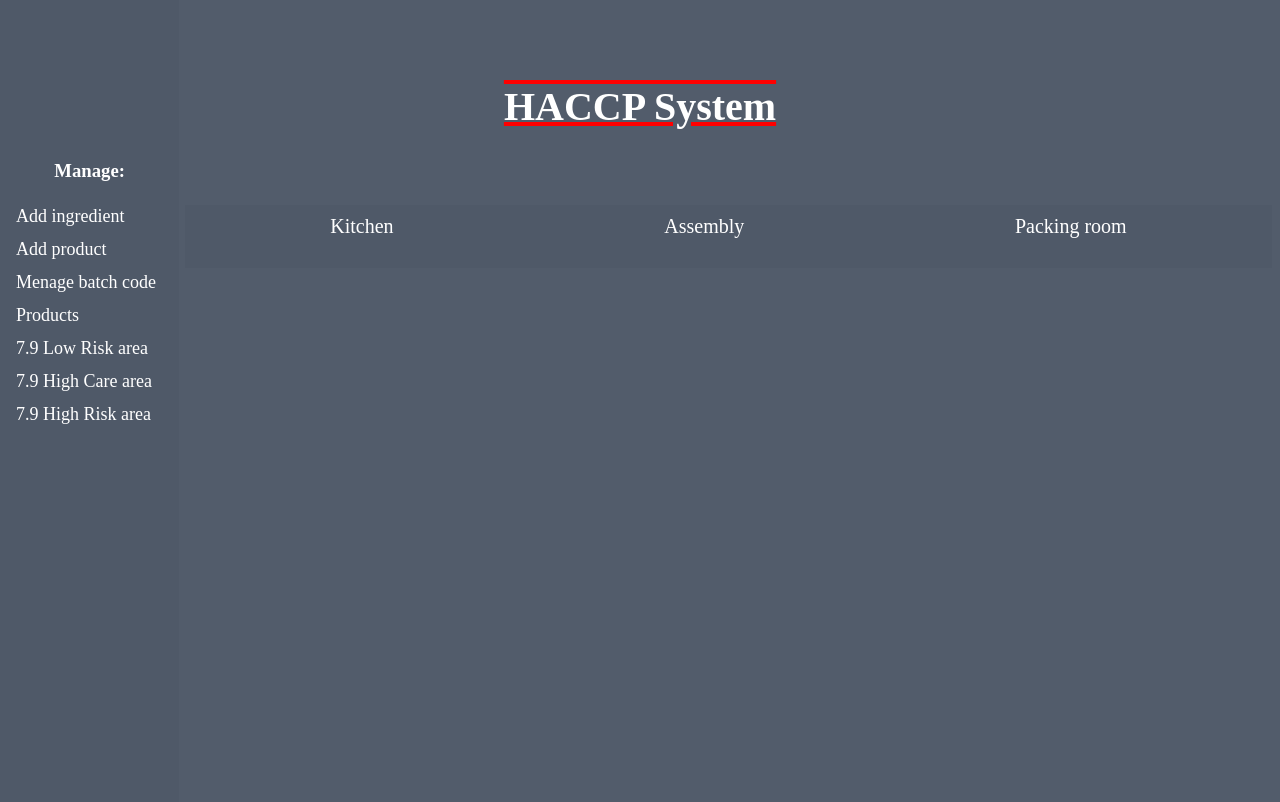
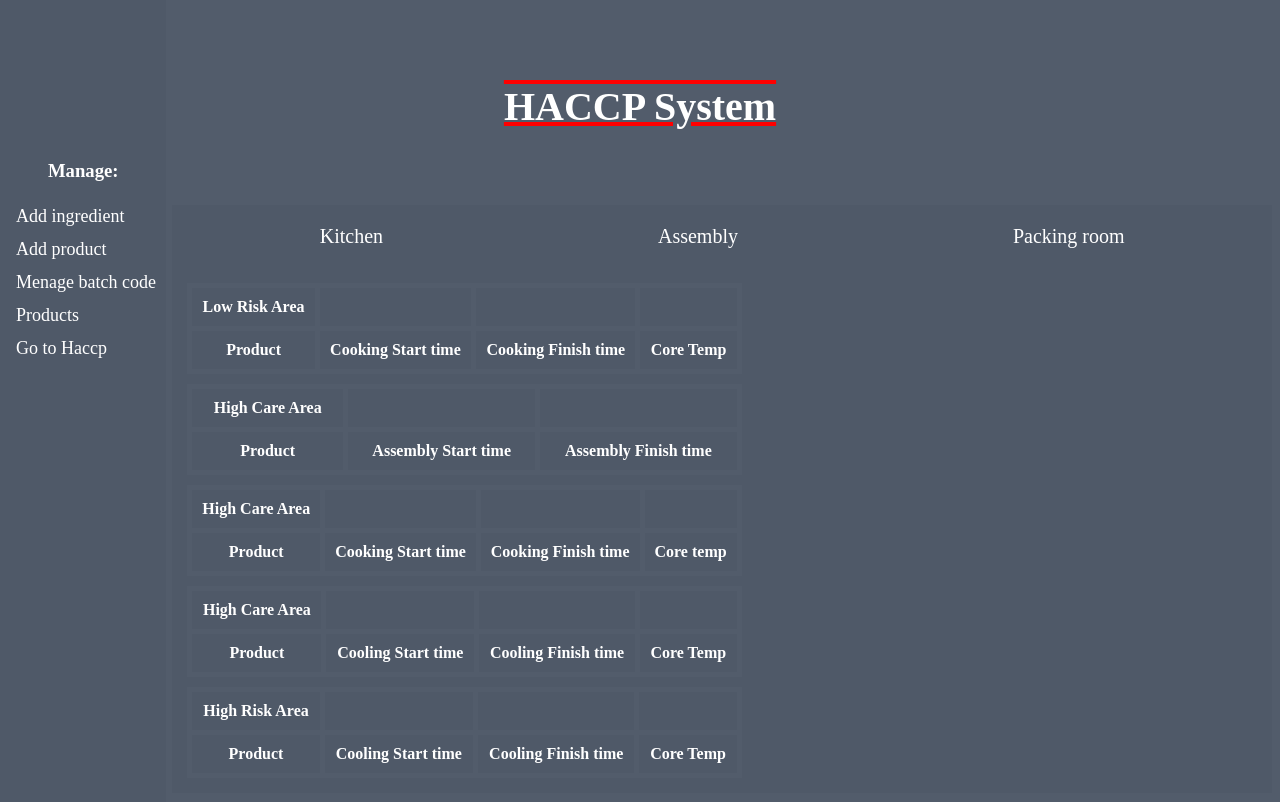
Before and after one commit to KamilB91/haccp-control-system, a Python web app: template templates/show_day_details.html in a window 1280 px wide. Shown: the top 802 px of the page. Run offline with Jinja, Linux system fonts and the light colour scheme; the template is opened without the code that fills it, so the values that code supplies are empty.

Commit message:
working with tables

```diff
--- a/static/css/style.css
+++ b/static/css/style.css
@@ -4,7 +4,7 @@ body {
 }
 
 .content {
-    margin-left: 14%;
+    margin-left: 13%;
 }
 
 .title {
@@ -31,6 +31,7 @@ body {
 }
 
 nav a {
+    padding: 10px;
     text-align: center;
     font-size: 20px;
     background-color: rgba(79, 89, 104, 1);
@@ -38,7 +39,7 @@ nav a {
 
 .sidebar {
     height: 100%;
-    width: 14%;
+    width: 13%;
     position: fixed;
     z-index: 1;
     top: 0;
@@ -94,7 +95,8 @@ button {
 }
 
 table, th, td {
-    padding: 15px;
+    margin: 5px;
+    padding: 10px;
     border: 5px rgba(82, 92, 107, 1) solid;
     border-collapse: collapse;
 }
--- /dev/null
+++ b/templates/ingredient_traceability.html
@@ -0,0 +1,5 @@
+{% extends 'layout.html' %}
+
+{% block content %}
+    {{ table }}
+{% endblock %}
--- a/templates/layout.html
+++ b/templates/layout.html
@@ -19,9 +19,7 @@
                 <a href="{{ url_for('add_product') }}">Add product</a>
                 <a href="{{ url_for('ingredients_list') }}">Menage batch code</a>
                 <a href="{{ url_for('product_list') }}">Products</a>
-                <a href="{{ url_for('select_day', area='low_risk') }}">7.9 Low Risk area</a>
-                <a href="{{ url_for('select_day', area='high_care') }}">7.9 High Care area</a>
-                <a href="{{ url_for('select_day', area='high_risk') }}">7.9 High Risk area</a>
+                <a href="{{ url_for('select_day') }}">Go to Haccp</a>
             </div>
             <div class="content">
                 <nav class="row" style="background-color: rgba(79, 89, 104, 1)">
--- a/templates/select_day.html
+++ b/templates/select_day.html
@@ -12,8 +12,9 @@
         </form>
         {% for day in select_production_day %}
         <div class="row">
-            <a href="{{ url_for('show_day_details', day_id=day.id, area=area) }}"><h5>{{ day.date }}</h5></a>
-            <h5>{{ day.batch }}</h5>
+            <a href="{{ url_for('show_day_details', day_id=day.id) }}"><h5>7.9 Haccp</h5></a>
+            <a href="{{ url_for('ingredient_traceability', day_id=day.id) }}">4.28 Ingredient Traceability</a>
+            <h5>{{ day.date }} {{ day.batch }}</h5>
         </div>
         {% endfor %}
     </div>
--- a/templates/show_day_details.html
+++ b/templates/show_day_details.html
@@ -2,10 +2,9 @@
 
 {% block content %}
     <div class="column">
-        {% if area == 'low_risk' %}
         <table>
             <tr>
-                    <th>{{ area }}</th>
+                <th>Low Risk Area</th>
                 <th>{{ selected_day.date.strftime('%d-%m-%Y') }}</th>
                 <th>{{ selected_day.batch }}</th>
             </tr>
@@ -28,12 +27,9 @@
             </tr>
             {% endfor %}
         </table>
-        {% endif %}
-        {% if area == 'high_care' %}
-            <div class="row">
         <table>
             <tr>
-                        <th>{{ area }}</th>
+                <th>High Care Area</th>
                 <th>{{ selected_day.date.strftime('%d-%m-%Y') }}</th>
                 <th>{{ selected_day.batch }}</th>
             </tr>
@@ -56,7 +52,7 @@
         </table>
         <table>
             <tr>
-                        <th>{{ area }}</th>
+                <th>High Care Area</th>
                 <th>{{ selected_day.date.strftime('%d-%m-%Y') }}</th>
                 <th>{{ selected_day.batch }}</th>
             </tr>
@@ -81,7 +77,7 @@
         </table>
         <table>
             <tr>
-                        <th>{{ area }}</th>
+                <th>High Care Area</th>
                 <th>{{ selected_day.date.strftime('%d-%m-%Y') }}</th>
                 <th>{{ selected_day.batch }}</th>
             </tr>
@@ -104,12 +100,9 @@
             </tr>
             {% endfor %}
         </table>
-            </div>
-        {% endif %}
-        {% if area == 'high_risk' %}
         <table>
             <tr>
-                    <th>{{ area }}</th>
+                <th>High Risk Area</th>
                 <th>{{ selected_day.date.strftime('%d-%m-%Y') }}</th>
                 <th>{{ selected_day.batch }}</th>
             </tr>
@@ -132,6 +125,5 @@
             </tr>
             {% endfor %}
         </table>
-        {% endif %}
     </div>
 {% endblock %}
```
Also changed, not shown: app.py (+53 -12 lines), models.py (+12 -0 lines), tables.py (added, +12 -0 lines). Lines whose indentation alone changed are shown as unchanged.
